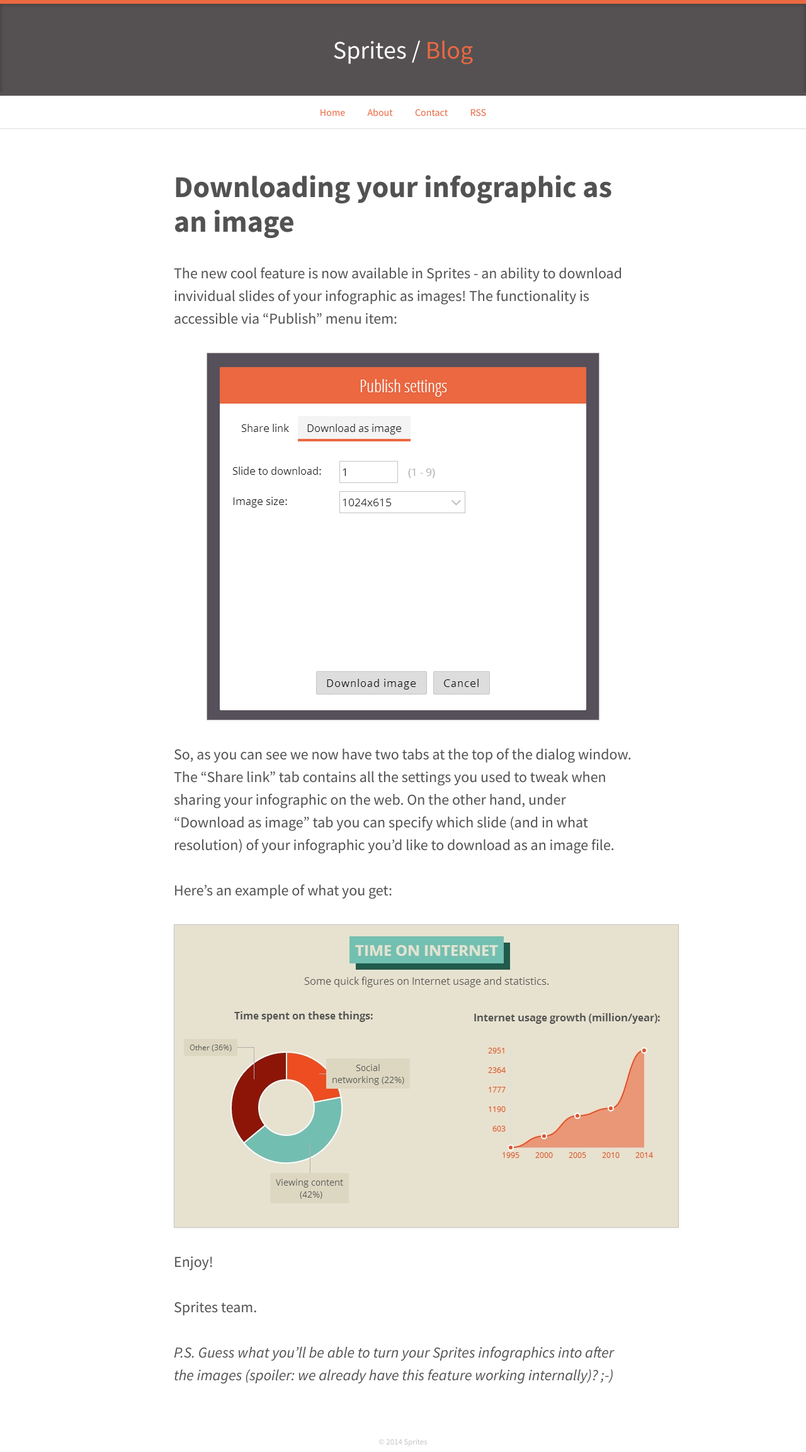
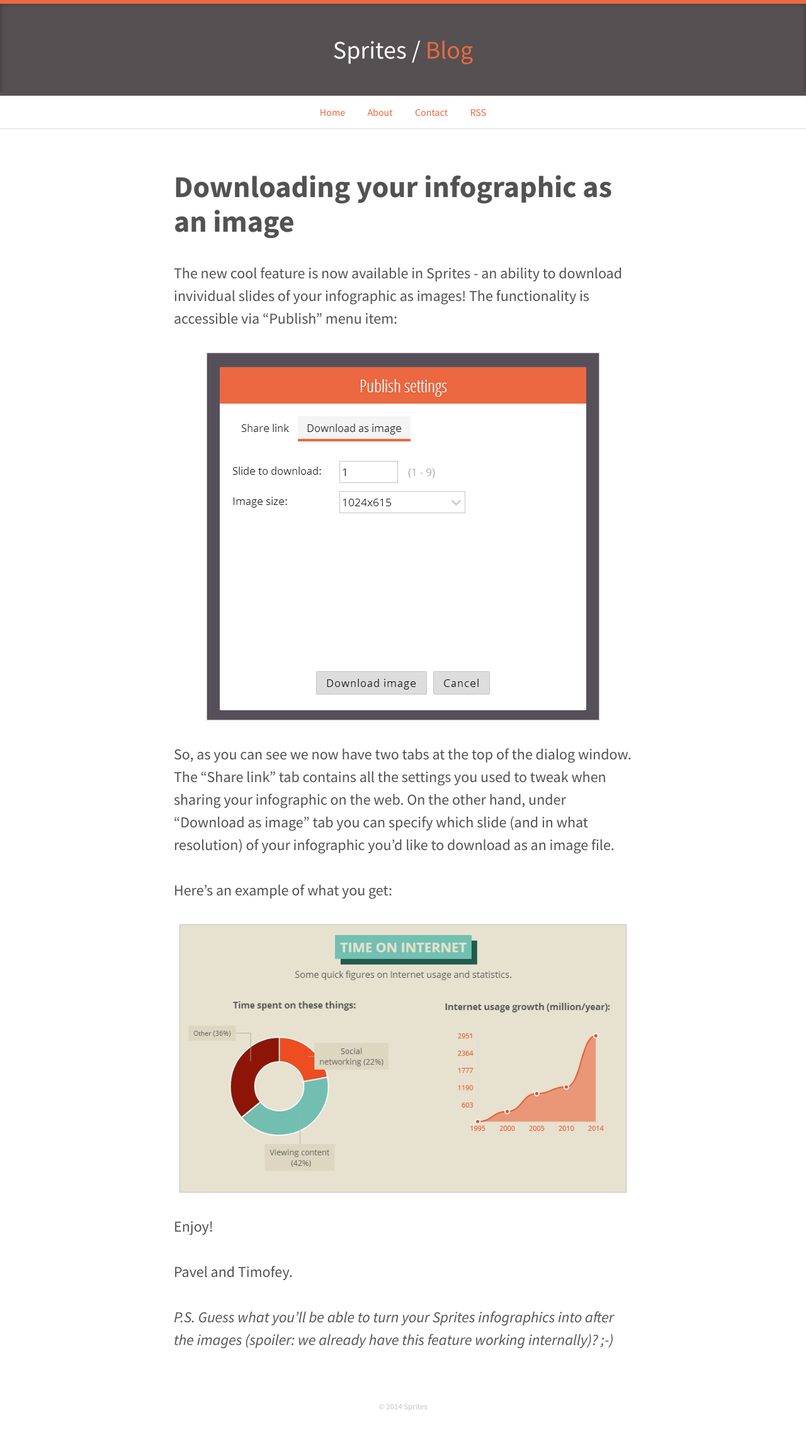
Before and after one commit to spritesapp/spritesapp.github.io, a Jekyll site: the page built from _posts/2014-07-08-downloading-your-infographic-as-an-image.md, in a window 1280 px wide. Shown: the whole page at 63% size. Built offline with Jekyll 4.4.1, drawn with Linux system fonts in a browser that asks for light colours; after the commit the page ends 2250 px from its top, so only the background shows below that.

Commit message:
New blog post.

```diff
--- a/_posts/2014-07-08-downloading-your-infographic-as-an-image.md
+++ b/_posts/2014-07-08-downloading-your-infographic-as-an-image.md
@@ -17,6 +17,6 @@ Here's an example of what you get:
 
 Enjoy!
 
-Sprites team.
+Pavel and Timofey.
 
 *P.S. Guess what you'll be able to turn your Sprites infographics into after the images (spoiler: we already have this feature working internally)? ;-)*
--- a/assets/css/site.css
+++ b/assets/css/site.css
@@ -131,6 +131,7 @@ ul, ul > li {
     margin: 0 auto;
     border: 1px solid #c3c3c3;
     box-shadow: 1px 1px 5px #F4F4F4;
+    max-width: 710px;
 }
 
 .post img.image-plain {
```
